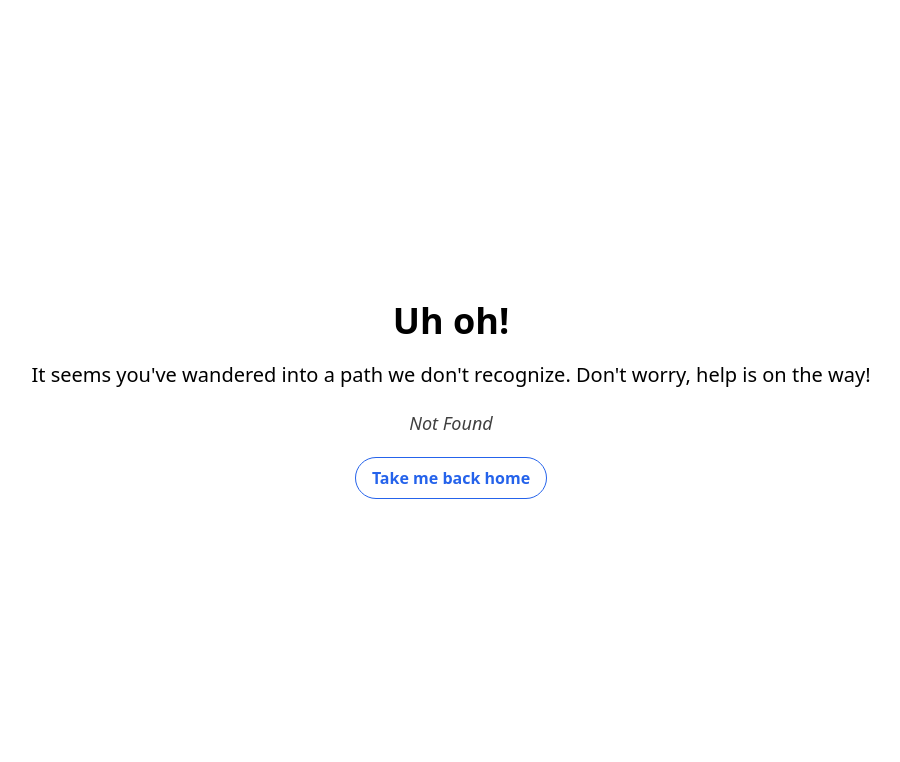
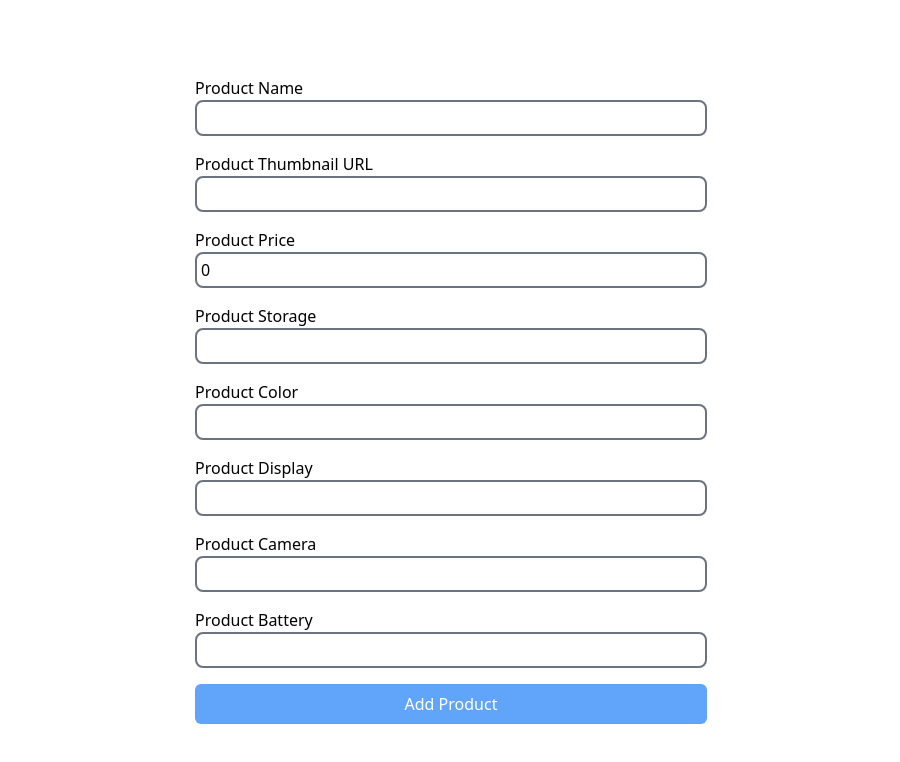
Before and after one commit to taseenjeem/dive-into-react-query, a React (Vite) app: page /add-new-product in a window 1280 px wide. Before the commit this address had no page. Shown: the top 762 px of the page, without its empty margins (189-1089 px from the left). Built offline with nearby package versions, Linux system fonts and the light colour scheme.

Commit message:
Added add product

```diff
--- /dev/null
+++ b/src/pages/AddProduct.jsx
@@ -0,0 +1,160 @@
+import { useMutation } from "@tanstack/react-query";
+import axios from "axios";
+import { useState } from "react";
+import { useNavigate } from "react-router-dom";
+
+const AddProduct = () => {
+  const navigate = useNavigate();
+
+  const [inputValue, setInputValue] = useState({
+    id: crypto.randomUUID().toString(),
+    name: "",
+    picture: "",
+    price: 0,
+    storage: "",
+    color: "",
+    display: "",
+    camera: "",
+    battery: "",
+  });
+
+  const { mutate, isPending, isSuccess } = useMutation({
+    mutationFn: (newProduct) =>
+      axios.post(`http://localhost:3000/products`, newProduct),
+  });
+
+  if (isPending) {
+    return (
+      <div className="min-h-screen flex justify-center items-center">
+        <h3 className="text-4xl font-bold italic">Loading...</h3>
+      </div>
+    );
+  }
+
+  if (isSuccess) {
+    alert("Product Added successfully");
+    navigate("/");
+    return;
+  }
+
+  const handleSubmit = (e) => {
+    e.preventDefault();
+    mutate(inputValue);
+    e.target.reset();
+  };
+
+  const handleChange = (e) => {
+    const name = e.target.name;
+    const value = e.target.value;
+
+    setInputValue({
+      ...inputValue,
+      [name]: value,
+    });
+  };
+
+  return (
+    <>
+      <div className="min-h-screen flex justify-center items-center">
+        <form onSubmit={handleSubmit} className="max-w-lg w-full space-y-4">
+          <span className="flex flex-col">
+            <label htmlFor="">Product Name</label>
+            <input
+              className="border-2 border-gray-500 p-1 rounded-lg"
+              type="text"
+              name="name"
+              value={inputValue.name}
+              onChange={handleChange}
+              required
+            />
+          </span>
+          <span className="flex flex-col">
+            <label htmlFor="">Product Thumbnail URL</label>
+            <input
+              className="border-2 border-gray-500 p-1 rounded-lg"
+              type="text"
+              name="picture"
+              value={inputValue.picture}
+              onChange={handleChange}
+              required
+            />
+          </span>
+          <span className="flex flex-col">
+            <label htmlFor="">Product Price</label>
+            <input
+              className="border-2 border-gray-500 p-1 rounded-lg"
+              type="text"
+              name="price"
+              value={inputValue.price}
+              onChange={handleChange}
+              required
+            />
+          </span>
+          <span className="flex flex-col">
+            <label htmlFor="">Product Storage</label>
+            <input
+              className="border-2 border-gray-500 p-1 rounded-lg"
+              type="text"
+              name="storage"
+              value={inputValue.storage}
+              onChange={handleChange}
+              required
+            />
+          </span>
+          <span className="flex flex-col">
+            <label htmlFor="">Product Color</label>
+            <input
+              className="border-2 border-gray-500 p-1 rounded-lg"
+              type="text"
+              name="color"
+              value={inputValue.color}
+              onChange={handleChange}
+              required
+            />
+          </span>
+          <span className="flex flex-col">
+            <label htmlFor="">Product Display</label>
+            <input
+              className="border-2 border-gray-500 p-1 rounded-lg"
+              type="text"
+              name="display"
+              value={inputValue.display}
+              onChange={handleChange}
+              required
+            />
+          </span>
+          <span className="flex flex-col">
+            <label htmlFor="">Product Camera</label>
+            <input
+              className="border-2 border-gray-500 p-1 rounded-lg"
+              type="text"
+              name="camera"
+              value={inputValue.camera}
+              onChange={handleChange}
+              required
+            />
+          </span>
+          <span className="flex flex-col">
+            <label htmlFor="">Product Battery</label>
+            <input
+              className="border-2 border-gray-500 p-1 rounded-lg"
+              type="text"
+              name="battery"
+              value={inputValue.battery}
+              onChange={handleChange}
+              required
+            />
+          </span>
+          <button
+            type="submit"
+            className="bg-blue-400 px-4 py-2 rounded-md text-white hover:bg-blue-500 duration-200 w-full"
+          >
+            Add Product
+          </button>
+        </form>
+      </div>
+    </>
+  );
+};
+
+export default AddProduct;
--- a/src/pages/LandingPage.jsx
+++ b/src/pages/LandingPage.jsx
@@ -1,6 +1,7 @@
 import axios from "axios";
 import ProductList from "../components/ProductList";
 import { useQuery } from "@tanstack/react-query";
+import { Link } from "react-router-dom";
 
 const fetchingProductData = async ({ queryKey }) => {
   const response = await axios.get(`http://localhost:3000/${queryKey[0]}`);
@@ -34,8 +35,14 @@ const LandingPage = () => {
   return (
     <>
       <div className="mb-20">
-        <div className="my-5">
+        <div className="my-5 flex justify-center items-center gap-10">
           <h1 className="text-center text-2xl font-bold">Product List</h1>
+          <Link
+            to={`/add-new-product`}
+            className="bg-blue-400 px-4 py-2 rounded-md text-white hover:bg-blue-500 duration-200"
+          >
+            Add New Product
+          </Link>
         </div>
         <div className="grid lg:grid-cols-2 space-y-10">
           {data?.map((item) => (
--- a/src/routes/AppRoutes.jsx
+++ b/src/routes/AppRoutes.jsx
@@ -2,6 +2,7 @@ import { createBrowserRouter } from "react-router-dom";
 import LandingPage from "../pages/LandingPage";
 import InvalidRoute from "../pages/InvalidRoute";
 import ProductDetails from "../pages/ProductDetails";
+import AddProduct from "../pages/AddProduct";
 
 const AppRoutes = createBrowserRouter([
   {
@@ -14,6 +15,11 @@ const AppRoutes = createBrowserRouter([
     element: <ProductDetails />,
     errorElement: <InvalidRoute />,
   },
+  {
+    path: "/add-new-product",
+    element: <AddProduct />,
+    errorElement: <InvalidRoute />,
+  },
 ]);
 
 export default AppRoutes;
```
Also changed, not shown: 1 other file (tests, documents, lock files or other folders).
